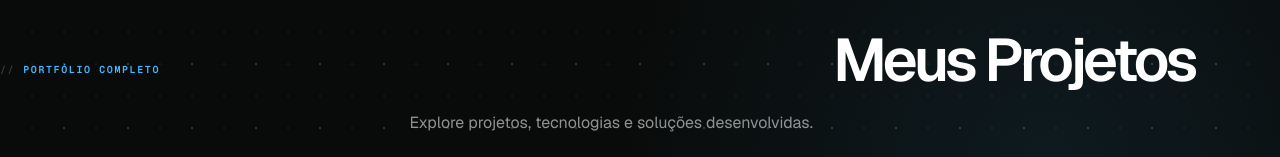
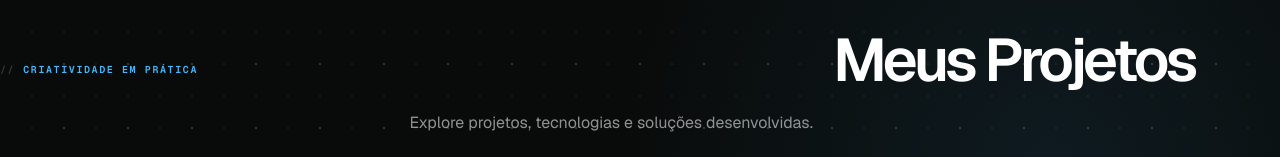
Before and after one commit to kayquemab/Portfolio, a Next.js app in the folder portifolio/: page /projetos in a window 1280 px wide. Shown: the top 157 px of the page. Built offline with nearby package versions, Linux system fonts and the light colour scheme.

Commit message:
melhorias

```diff
--- a/portifolio/src/features/contato/components/formulario-contato.jsx
+++ b/portifolio/src/features/contato/components/formulario-contato.jsx
@@ -74,7 +74,7 @@ export default function FormularioContato({
         </label>
       </div>
 
-      <label className="space-y-2 text-left">
+      <label className="block w-full space-y-2 text-left sm:inline sm:w-auto">
         <span className="text-xs text-white/55">
           Sua mensagem
         </span>
--- a/portifolio/src/features/todos-projetos/pages/todos-projetos.page.jsx
+++ b/portifolio/src/features/todos-projetos/pages/todos-projetos.page.jsx
@@ -13,7 +13,7 @@ export default function TodosProjetosPage() {
   return (
     <section className="flex flex-col justify-center items-center px-4 sm:px-6 md:px-10 lg:px-0 text-center pb-16 sm:pb-20 md:pb-24 lg:pb-32 pt-16 sm:pt-20 md:pt-24 lg:pt-8">
       <CabecalhoSecao
-        rotulo="Portfólio completo"
+        rotulo="Criatividade em prática"
         titulo="Meus Projetos"
         descricao="Explore projetos, tecnologias e soluções desenvolvidas."
       />
```
